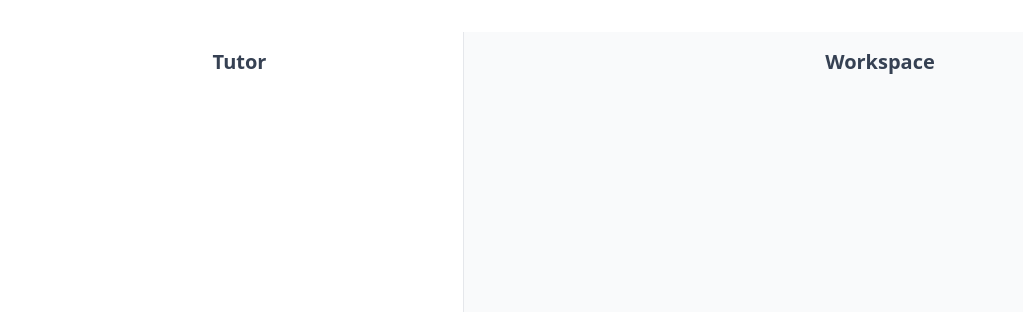
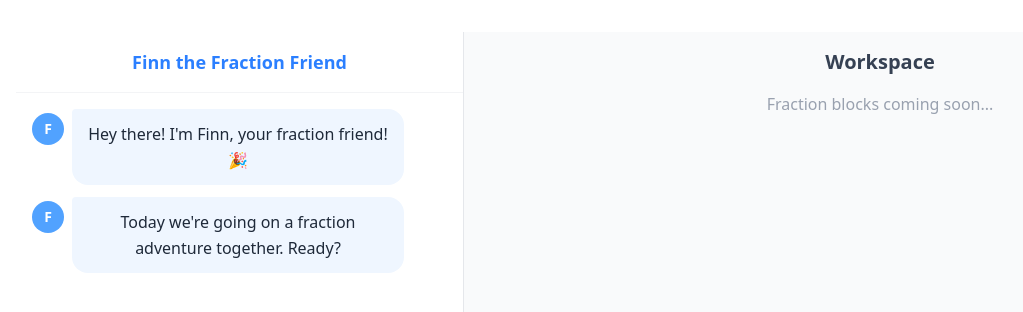
Before and after one commit to helloblair/synthesis-tutor, a React (Vite) app: page / in a window 1280 px wide. Shown: the top 312 px of the page, without its empty margins (16-1039 px from the left). Built offline with nearby package versions, Linux system fonts and the light colour scheme.

Commit message:
feat: wire chat UI to conversation FSM with typing indicator

```diff
--- a/src/App.tsx
+++ b/src/App.tsx
@@ -1,28 +1,49 @@
-import './App.css'
+import { useEffect } from 'react';
+import { ConversationProvider, useConversation } from './context/ConversationContext';
+import { MessageList } from './components/MessageList';
+import { ResponseButtons } from './components/ResponseButtons';
+import { lessonScript } from './data/lessonScript';
+import './App.css';
 
 function TutorPanel() {
+  const { state, startLesson, selectOption } = useConversation();
+  const currentNode = lessonScript[state.currentNodeId];
+
+  useEffect(() => {
+    startLesson();
+  }, []);
+
   return (
-    <div className="w-[35%] h-full bg-white border-r border-gray-200 p-4">
-      <h2 className="text-xl font-bold text-gray-700">Tutor</h2>
+    <div className="w-[35%] h-full bg-white border-r border-gray-200 flex flex-col">
+      <div className="p-4 border-b border-gray-100">
+        <h2 className="text-lg font-bold text-blue-500">Finn the Fraction Friend</h2>
+      </div>
+      <MessageList messages={state.messageHistory} />
+      {state.showingOptions && currentNode?.options && (
+        <ResponseButtons options={currentNode.options} onSelect={selectOption} />
+      )}
     </div>
-  )
+  );
 }
 
 function ManipulativePanel() {
   return (
     <div className="w-[65%] h-full bg-gray-50 p-4">
       <h2 className="text-xl font-bold text-gray-700">Workspace</h2>
+      <p className="text-gray-400 mt-4">Fraction blocks coming soon...</p>
     </div>
-  )
+  );
 }
 
 function App() {
   return (
-    <div className="flex h-screen w-screen overflow-hidden">
-      <TutorPanel />
-      <ManipulativePanel />
-    </div>
-  )
+    <ConversationProvider>
+      <div className="flex h-screen w-screen overflow-hidden">
+        <TutorPanel />
+        <ManipulativePanel />
+      </div>
+    </ConversationProvider>
+  );
 }
 
-export default App
+export default App;
--- /dev/null
+++ b/src/components/MessageBubble.tsx
@@ -0,0 +1,24 @@
+import type { ChatMessage } from '../types/conversation';
+
+export function MessageBubble({ message }: { message: ChatMessage }) {
+  const isTutor = message.sender === 'tutor';
+
+  return (
+    <div className={`flex ${isTutor ? 'justify-start' : 'justify-end'} mb-3`}>
+      {isTutor && (
+        <div className="w-8 h-8 rounded-full bg-blue-400 flex items-center justify-center text-white text-sm font-bold mr-2 shrink-0 mt-1">
+          F
+        </div>
+      )}
+      <div
+        className={`max-w-[80%] px-4 py-3 rounded-2xl text-base leading-relaxed ${
+          isTutor
+            ? 'bg-blue-50 text-gray-800 rounded-tl-sm'
+            : 'bg-green-100 text-gray-800 rounded-tr-sm'
+        }`}
+      >
+        {message.text}
+      </div>
+    </div>
+  );
+}
--- /dev/null
+++ b/src/components/MessageList.tsx
@@ -0,0 +1,20 @@
+import { useEffect, useRef } from 'react';
+import { MessageBubble } from './MessageBubble';
+import type { ChatMessage } from '../types/conversation';
+
+export function MessageList({ messages }: { messages: ChatMessage[] }) {
+  const bottomRef = useRef<HTMLDivElement>(null);
+
+  useEffect(() => {
+    bottomRef.current?.scrollIntoView({ behavior: 'smooth' });
+  }, [messages]);
+
+  return (
+    <div className="flex-1 overflow-y-auto p-4">
+      {messages.map((msg) => (
+        <MessageBubble key={msg.id} message={msg} />
+      ))}
+      <div ref={bottomRef} />
+    </div>
+  );
+}
```
